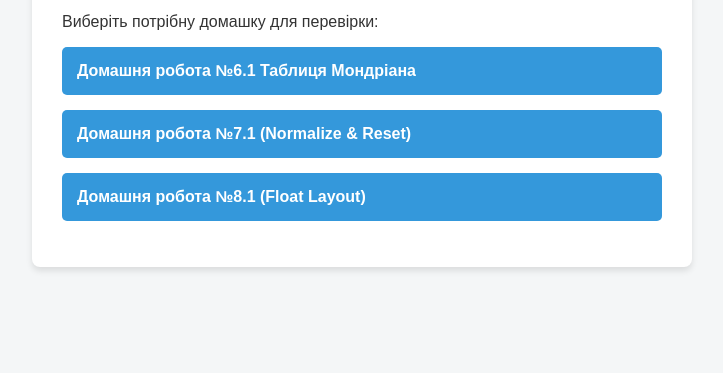
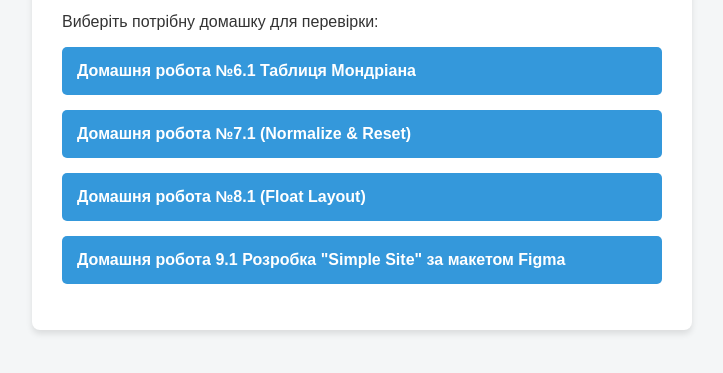
Before and after one commit to galina1706/FullSJS, a plain HTML site: page index.html in a window 1280 px wide. Shown: the part 157-530 px from the top of the page, without its empty margins (278-1001 px from the left). Drawn offline with Linux system fonts and the light colour scheme.

Commit message:
Update index.html

```diff
--- a/index.html
+++ b/index.html
@@ -23,6 +23,7 @@
         <li><a href="./HW%6.1/">Домашня робота №6.1 Таблиця Мондріана</a></li>
         <li><a href="./HW%7.1/">Домашня робота №7.1 (Normalize & Reset)</a></li>
         <li><a href="./HW%8.1/">Домашня робота №8.1 (Float Layout)</a></li>
+        <li><a href="./HW%8.1/">Домашня робота 9.1 Розробка "Simple Site" за макетом Figma</a></li>
     </ul>
 </div>
 
```
